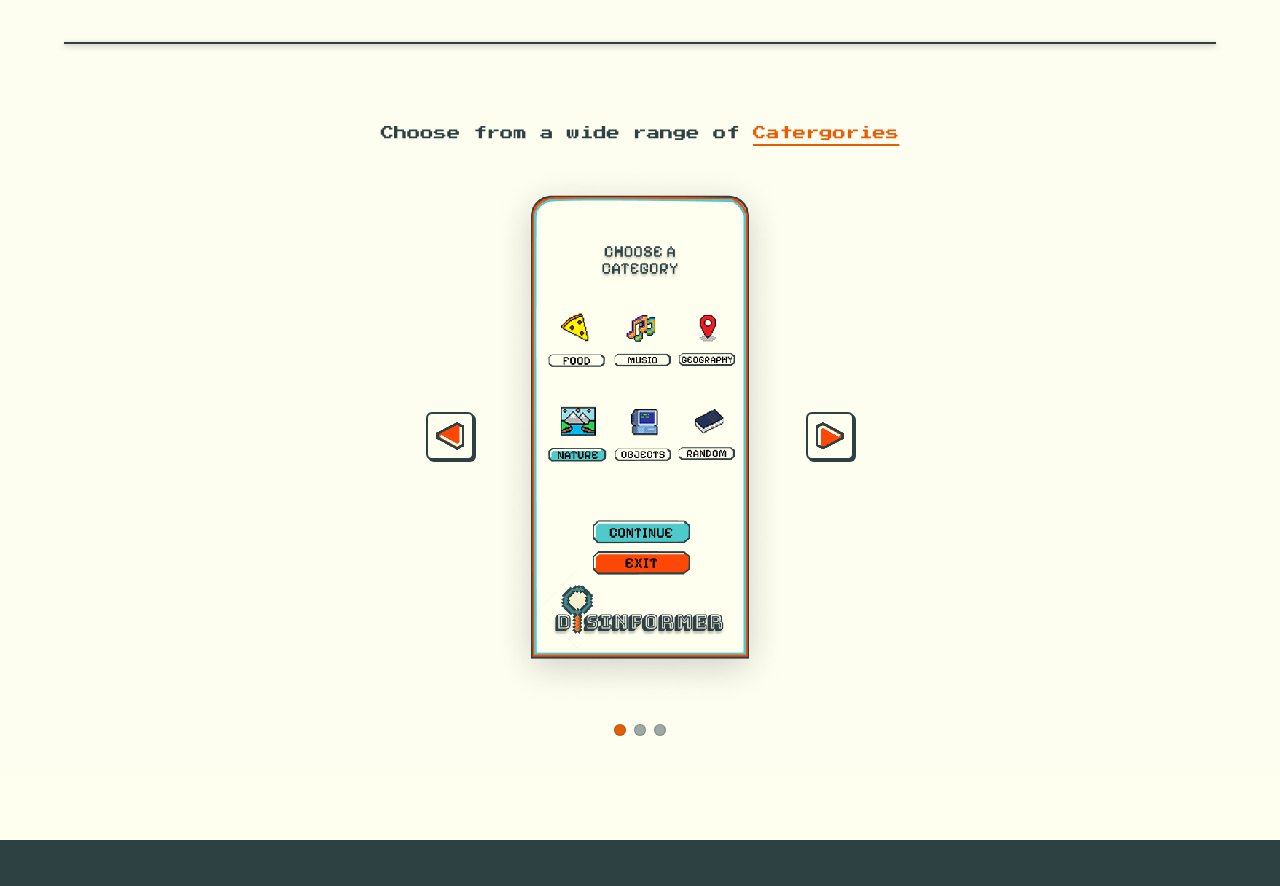
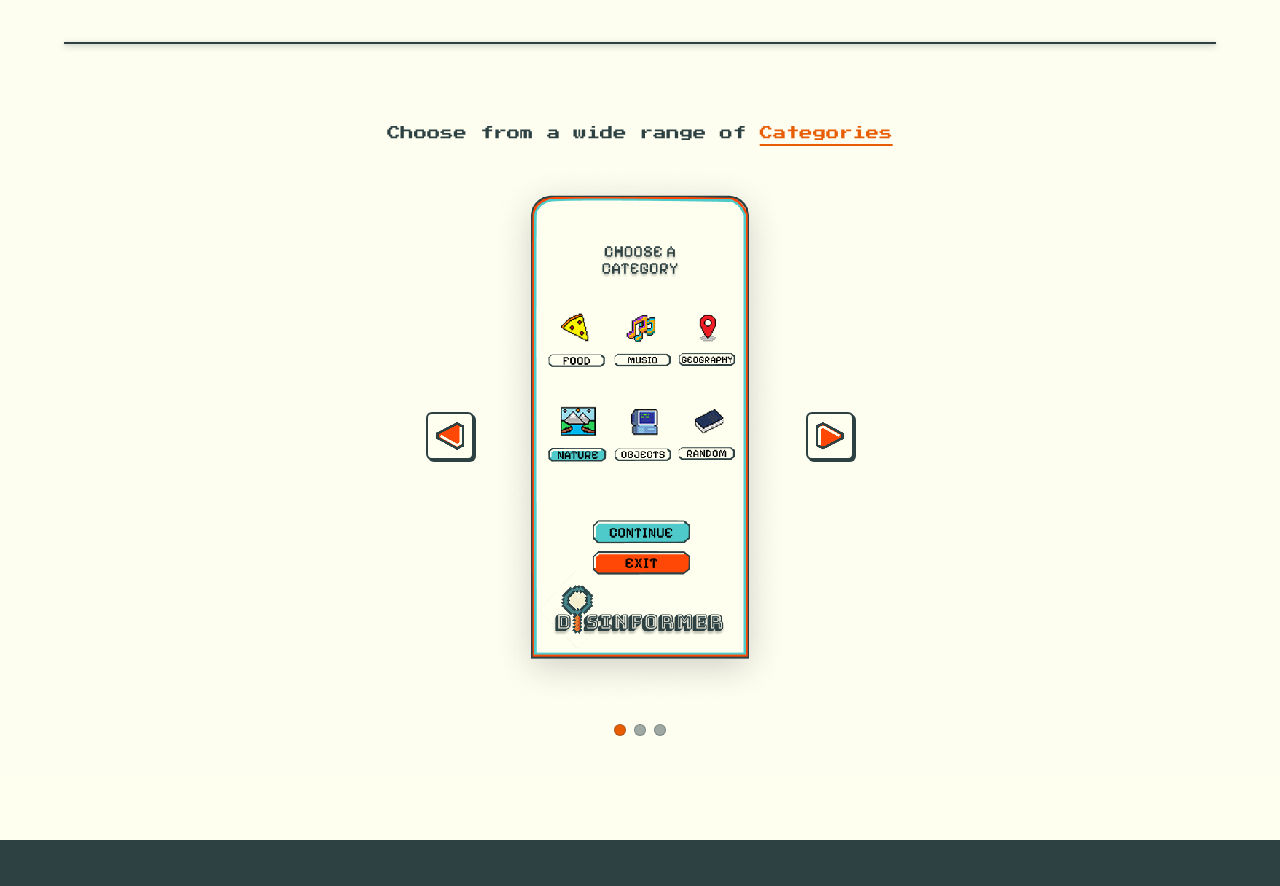
Before and after one commit to Monash-Mosaic/disinformer-leaderboard, a Next.js app: page / in a window 1280 px wide. Shown: the part 831-1717 px from the top of the page. Built offline with nearby package versions, Linux system fonts and the light colour scheme.

Commit message:
fix: fixed subtitle typo

```diff
--- a/components/home/HomeCarouselSection.tsx
+++ b/components/home/HomeCarouselSection.tsx
@@ -6,7 +6,7 @@ import { useCallback, useId, useState } from "react";
 const SLIDES = [
   {
     before: "Choose from a wide range of ",
-    highlight: "Catergories",
+    highlight: "Categories",
     after: "",
     src: "/assets/carousal-1.png",
     alt: "Disinformer app screen: choose a category",
```
Also changed, not shown: 1 other file (tests, documents, lock files or other folders).
